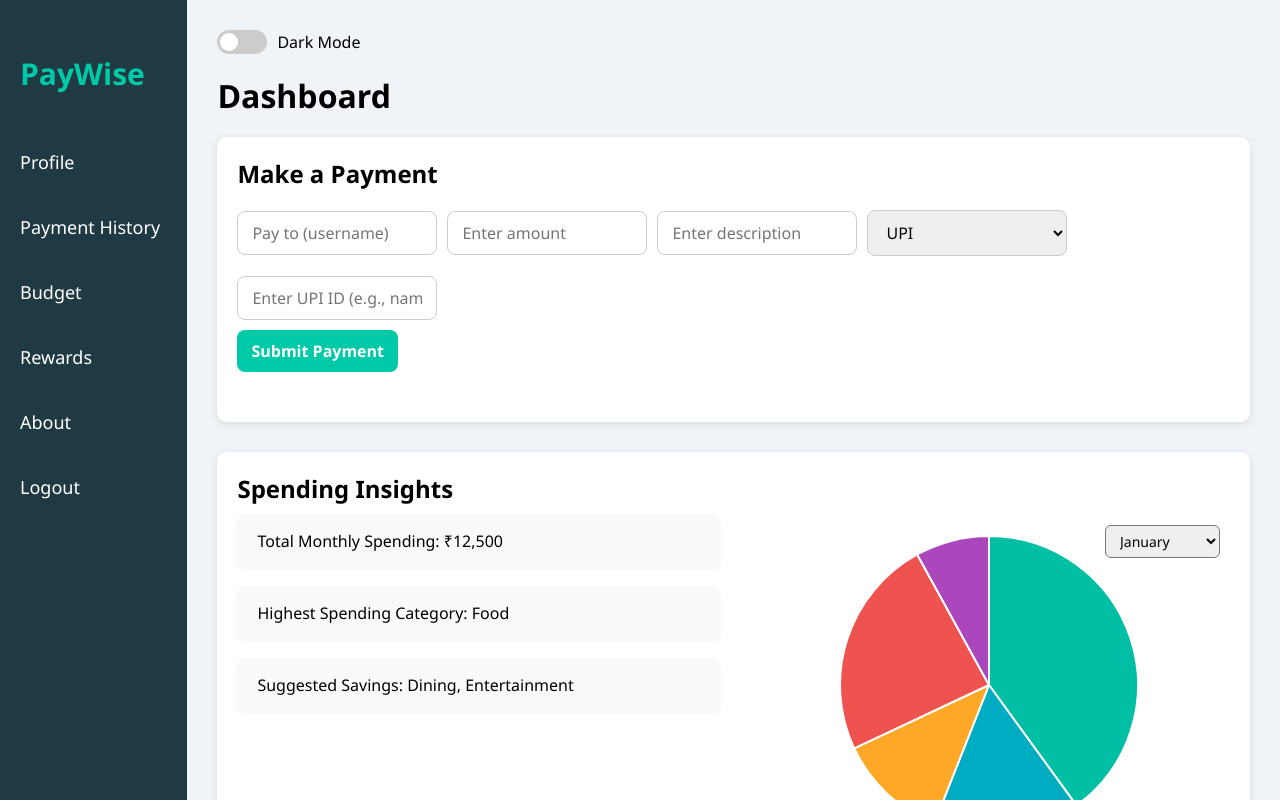
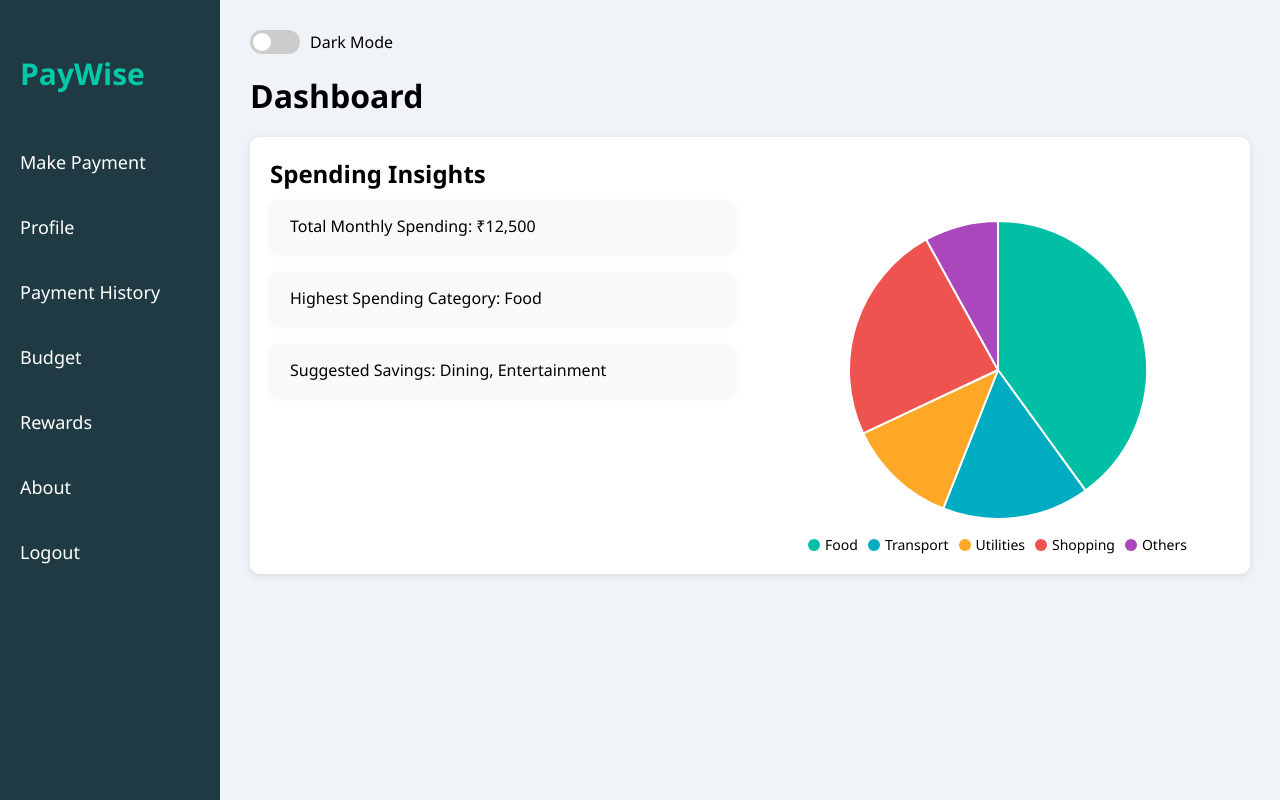
Before and after one commit to Rashi1575/PayWise, a website: page frontend/dashb.html in a window 1280 px wide. Drawn offline with nearby package versions, Linux system fonts and the light colour scheme.

Commit message:
Update dashb.html

```diff
--- a/frontend/dashb.html
+++ b/frontend/dashb.html
@@ -11,11 +11,11 @@
   <div class="dashboard-container">
     <!-- Sidebar -->
     <aside class="sidebar">
-      <!-- ✅ PayWise logo (clickable) -->
       <ul>
         <li style="margin-bottom: 40px;">
           <a href="#" id="paywiseLink" style="font-size: 30px; font-weight: bold; color: #00c9a7; text-decoration: none;">PayWise</a>
         </li>
+        <li><a href="#" id="makePaymentLink">Make Payment</a></li>
         <li><a href="#" id="profileLink">Profile</a></li>
         <li><a href="#" id="paymentHistoryBtn">Payment History</a></li>
         <li><a href="#" id="budgetLink">Budget</a></li>
@@ -38,13 +38,12 @@
       <h1>Dashboard</h1>
 
       <!-- Payment Section -->
-      <section class="payment-section" id="payment-section">
+      <section class="payment-section" id="payment-section" style="display: none;">
         <h2>Make a Payment</h2>
         <div class="payment-form">
           <input type="text" id="receiverUsername" placeholder="Pay to (username)" />
           <input type="number" id="payAmount" placeholder="Enter amount" />
           <input type="text" id="payDesc" placeholder="Enter description" />
-          <!--new Kpish -->
           <select id="payMethod">
             <option value="UPI">UPI</option>
             <option value="Net Banking">Net Banking</option>
@@ -59,43 +58,31 @@
           <button id="submitPayment">Submit Payment</button>
           <div id="payStatus" class="payment-status"></div>
         </div>
-
+        <!-- <div class="payment-form">
+          <input type="text" id="receiverUsername" placeholder="Pay to (username)" />
+          <input type="number" id="payAmount" placeholder="Enter amount" />
+          <input type="text" id="payDesc" placeholder="Enter description" />
+          <select id="payMethod">
+            <option value="UPI">UPI</option>
+            <option value="Net Banking">Net Banking</option>
+          </select>
+          <button id="submitPayment">Submit Payment</button>
+          <div id="payStatus" class="payment-status"></div>
+        </div> -->
         <div id="payStatus" style="margin-top: 10px; font-weight: bold;"></div>
       </section>
 
       <!-- Spending Insights -->
-      <section class="insights-section">
+      <section class="insights-section" id="insights-section">
         <h2>Spending Insights</h2>
-
         <div class="insights-grid">
-          <!-- Textual insights -->
           <div class="insight-cards">
             <div class="card">Total Monthly Spending: ₹12,500</div>
             <div class="card">Highest Spending Category: Food</div>
             <div class="card">Suggested Savings: Dining, Entertainment</div>
           </div>
-
-          <!-- Chart area -->
           <div class="chart-container">
-            <div class="chart-header">
-              <select id="insight-month">
-                <option value="january">January</option>
-                <option value="february">February</option>
-                <option value="march">March</option>
-                <option value="march">April</option>
-                <option value="march">May</option>
-                <option value="march">June</option>
-                <option value="march">July</option>
-                <option value="march">August</option>
-                <option value="march">September</option>
-                <option value="march">October</option>
-                <option value="march">November</option>
-                <option value="march">December</option>
-              </select>
-            </div>
-
             <canvas id="spendingChart" width="300" height="300"></canvas>
-
             <div id="chart-legend">
               <ul>
                 <li><span class="dot food"></span> Food</li>
@@ -109,7 +96,9 @@
         </div>
       </section>
 
-      <!-- Budget Section -->
+      <!-- All other sections remain unchanged -->
+      <!-- Include budget, profile, rewards, about, and payment-history sections as you already have them -->
+       <!-- Budget Section -->
       <section class="budget-section" id="budget-section" style="display: none;">
         <h2>Budget</h2>
         <div class="budget-grid">
@@ -221,7 +210,6 @@
         </table>
       </section>
 
-
       <section class="rewards-section" id="rewards-section" style="display: none;">
         <h2>Rewards</h2>
 
@@ -259,10 +247,14 @@
         </div>
       </section>
 
-
     </main>
   </div>
 
   <script src="dashb.js"></script>
 </body>
 </html>
+
+
+  <script src="dashb.js"></script>
+</body>
+</html>
```
